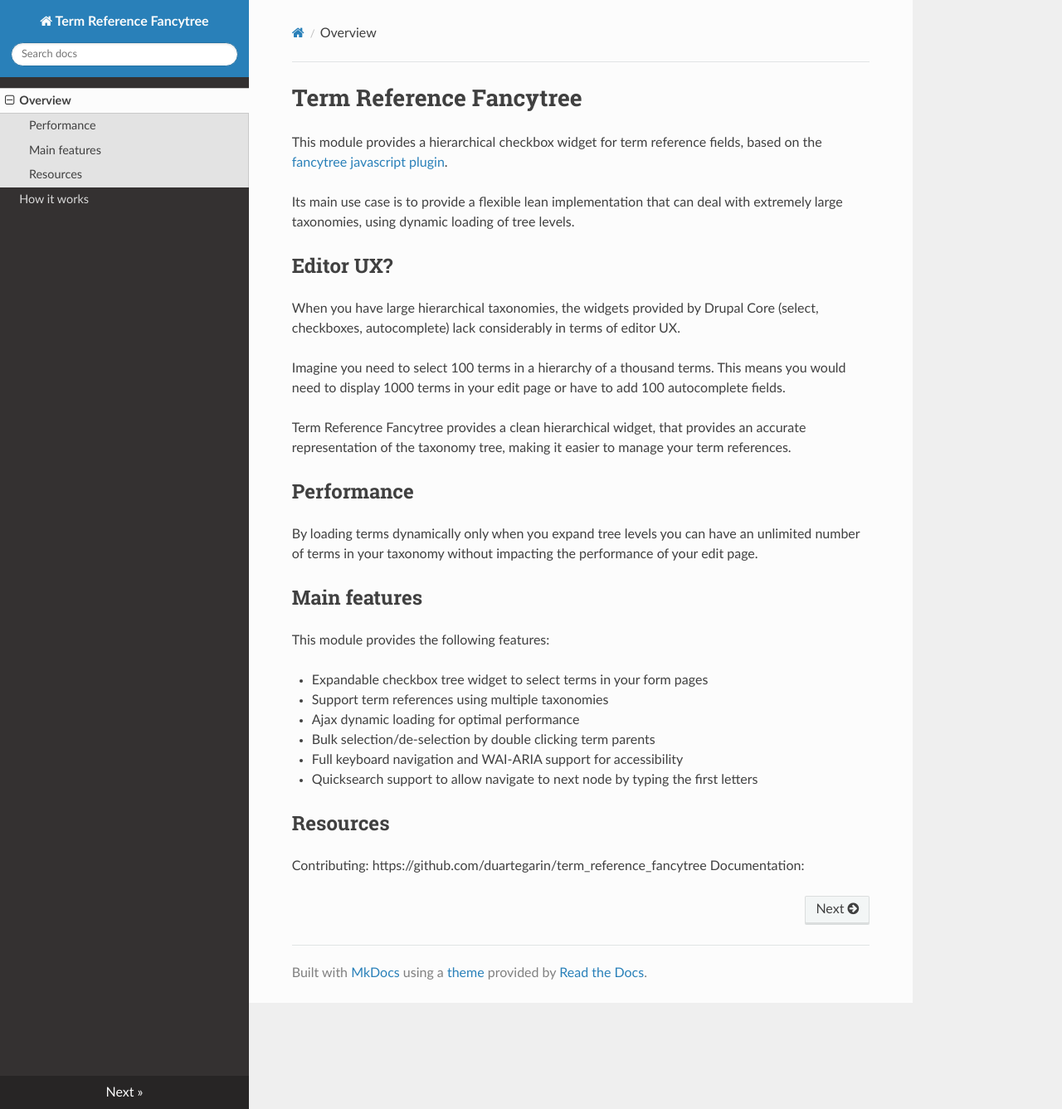
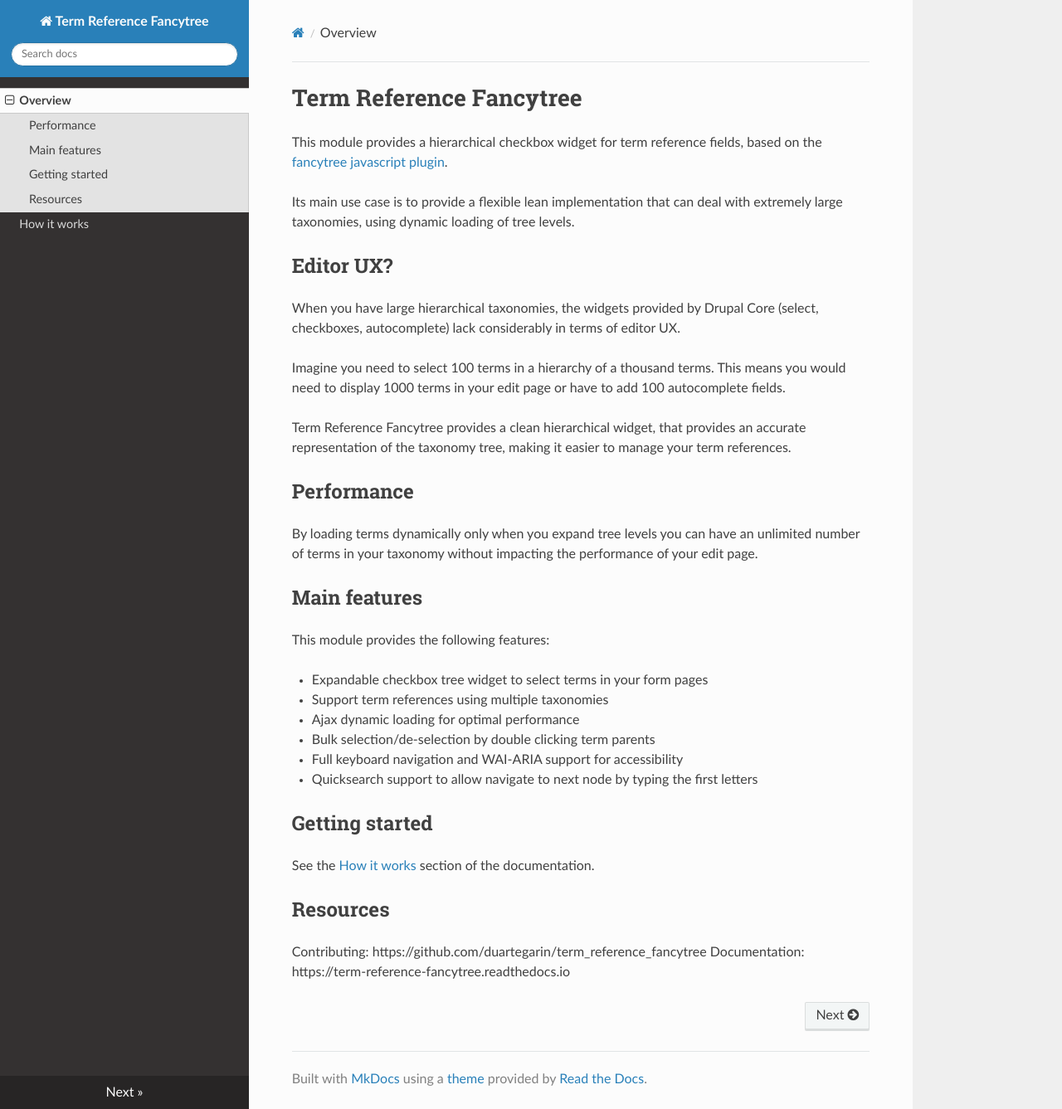
Before and after one commit to duartegarin/term_reference_fancytree, an MkDocs documentation site: the page built from docs/index.md, in a window 1280 px wide and 1337 px high. Shown: the whole window at 83% size. Built offline with MkDocs 1.6.1, drawn with Linux system fonts in a browser that asks for light colours; nearby versions of some CDN libraries; old or Windows-style settings are respelled for this version of MkDocs.

Commit message:
Updating docs

```diff
--- a/docs/index.md
+++ b/docs/index.md
@@ -27,8 +27,12 @@ This module provides the following features:
 * Full keyboard navigation and WAI-ARIA support for accessibility
 * Quicksearch support to allow navigate to next node by typing the first letters
 
+## Getting started
+
+See the [How it works](how-it-works.md) section of the documentation.
+
 
 ## Resources
 
 Contributing: https://github.com/duartegarin/term_reference_fancytree
-Documentation:
+Documentation: https://term-reference-fancytree.readthedocs.io
```
